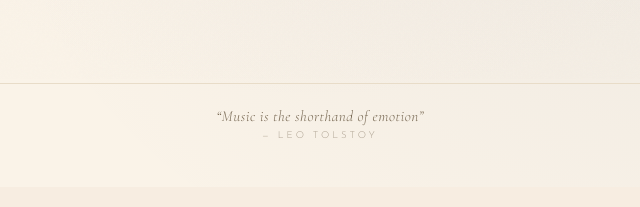
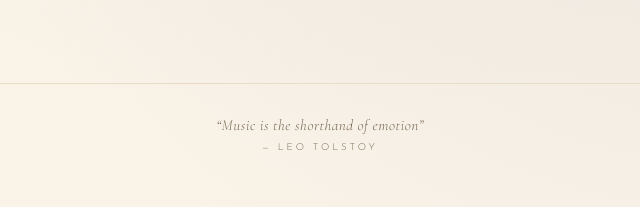
Before and after one commit to brennerjames4-png/MJ, a FastAPI app: page / in a window 1280 px wide. Shown: the part 721-928 px from the top of the page, without its empty margins (320-960 px from the left). Before the commit the page ends 859 px from the top, so only its background shows below. Run offline with FastAPI, Linux system fonts and the light colour scheme; some web fonts are replaced.

Commit message:
Fix footer quote rotation visual bugs
- Fixed height (100px) prevents layout jumping when quotes change
- overflow:hidden prevents long quotes from breaking layout
- max-width:600px keeps text readable and centered
- Fixed attr opacity: was 0.6 base making it look patchy, now clean 1->0
- Transition 0.5s with 550ms swap delay prevents text flash during fade
- requestAnimationFrame before fade-in ensures clean transition

Co-Authored-By: Claude Opus 4.6 <noreply@anthropic.com>

```diff
--- a/templates/index.html
+++ b/templates/index.html
@@ -776,7 +776,7 @@ a.spotify-link:hover {
 .footer-quote {
     text-align: center;
     margin-top: 60px;
-    padding: 20px 0;
+    padding: 20px 16px;
     border-top: 1px solid var(--border-light);
     font-family: 'Cormorant Garamond', serif;
     font-style: italic;
@@ -784,16 +784,19 @@ a.spotify-link:hover {
     font-size: 0.95rem;
     font-weight: 300;
     letter-spacing: 0.5px;
-    min-height: 80px;
+    height: 100px;
     display: flex;
     flex-direction: column;
     align-items: center;
     justify-content: center;
+    overflow: hidden;
 }
 
 .footer-quote .quote-text {
-    transition: opacity 0.6s ease;
+    transition: opacity 0.5s ease;
     opacity: 1;
+    max-width: 600px;
+    line-height: 1.5;
 }
 
 .footer-quote .quote-text.fade-out {
@@ -809,8 +812,8 @@ a.spotify-link:hover {
     letter-spacing: 3px;
     text-transform: uppercase;
     color: var(--ink-dim);
-    opacity: 0.6;
-    transition: opacity 0.6s ease;
+    transition: opacity 0.5s ease;
+    opacity: 1;
 }
 
 .footer-quote .attr.fade-out {
@@ -1300,16 +1303,22 @@ loadCompareUsers();
         quoteAttr.textContent = '\u2014 ' + footerQuotes[0].attr;
 
         setInterval(() => {
+            // Fade out
             quoteText.classList.add('fade-out');
             quoteAttr.classList.add('fade-out');
 
+            // Wait for fade-out to fully finish, then swap text and fade in
             setTimeout(() => {
                 quoteIndex = (quoteIndex + 1) % footerQuotes.length;
                 quoteText.textContent = '\u201C' + footerQuotes[quoteIndex].text + '\u201D';
                 quoteAttr.textContent = '\u2014 ' + footerQuotes[quoteIndex].attr;
-                quoteText.classList.remove('fade-out');
-                quoteAttr.classList.remove('fade-out');
-            }, 600);
+
+                // Small delay before fading in to avoid flash
+                requestAnimationFrame(() => {
+                    quoteText.classList.remove('fade-out');
+                    quoteAttr.classList.remove('fade-out');
+                });
+            }, 550);
         }, 10000);
     }
     </script>
```
